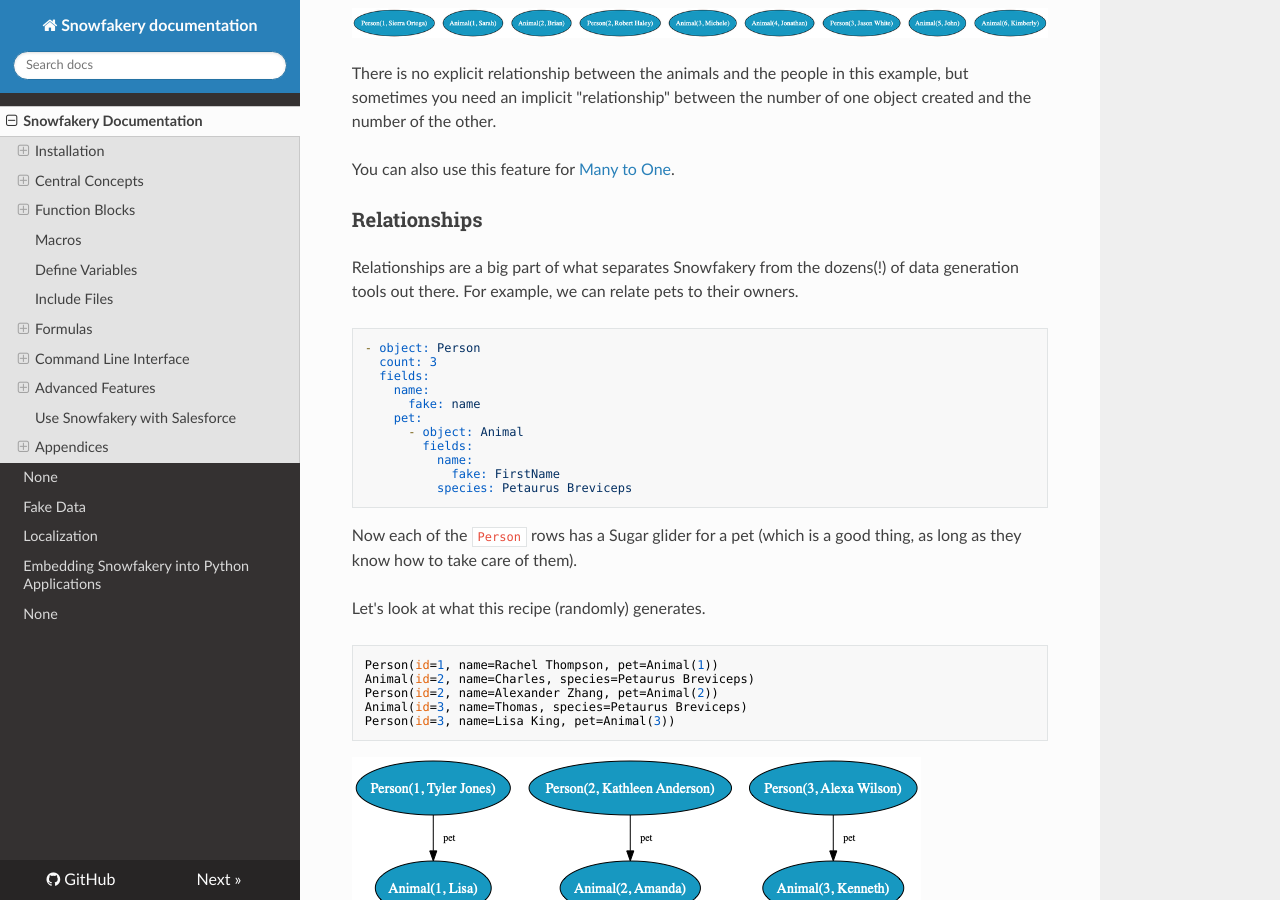
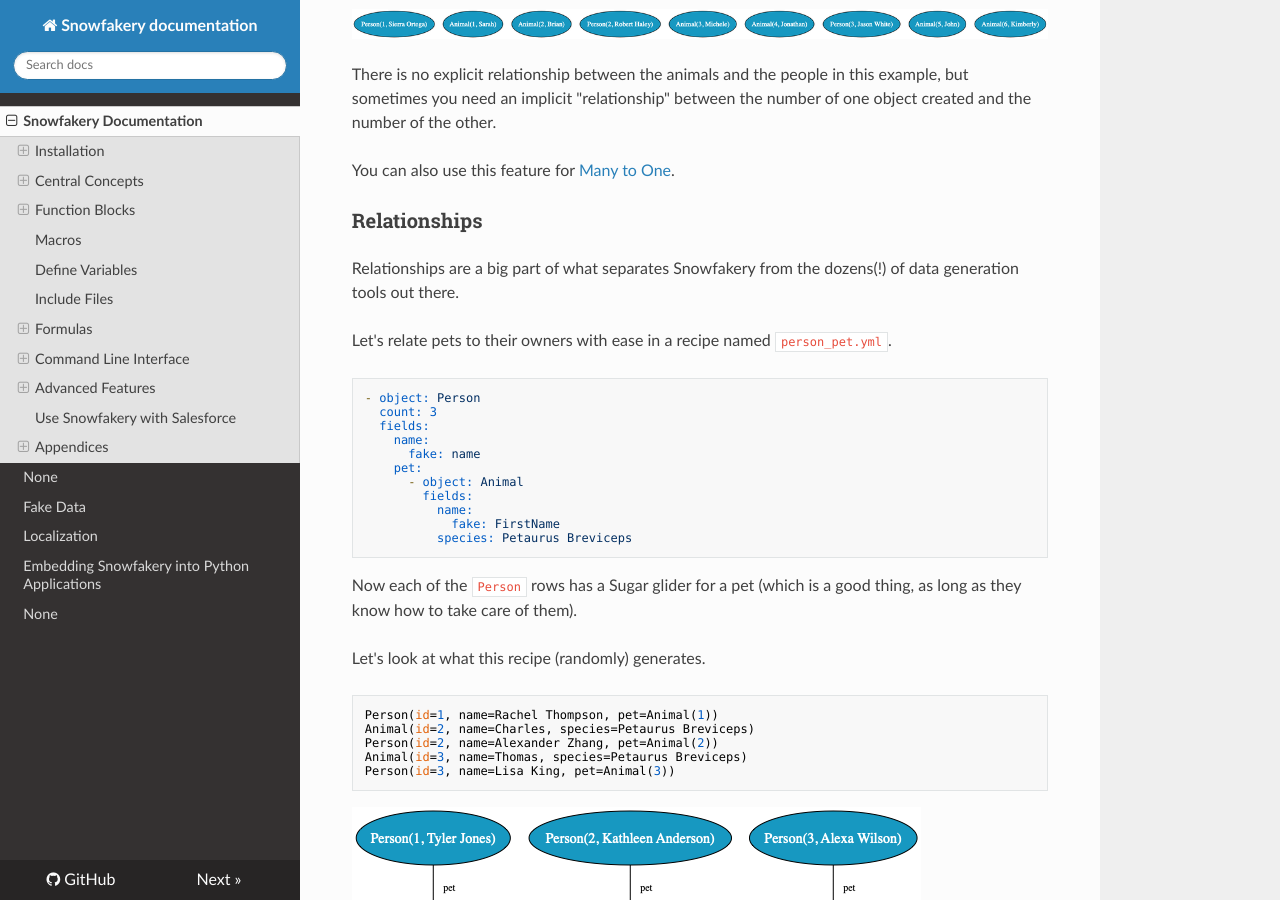
Before and after one commit to SFDO-Tooling/Snowfakery, an MkDocs documentation site: the page built from docs/index.md, in a window 1280 px wide and 900 px high, scrolled down 6558 px. Built offline with MkDocs 1.6.1, drawn with Linux system fonts in a browser that asks for light colours; nearby versions of some CDN libraries; some of the changed text lies outside the part shown.

Commit message:
UPDATED index.md
Fixed backquotes.

````diff
--- a/docs/index.md
+++ b/docs/index.md
@@ -213,7 +213,7 @@
 
 * ``object`` is a type declaration that determines what table or file the row goes in.
 * ``count`` determines how many rows are made. It can be randomized or computed using [Function Blocks](#function-blocks) or the [Formula Language](#formula-language).
-* `fields`` determine what data values to put in the row.
+* ``fields`` determine what data values to put in the row.
 
 You can also have more than one Object Template for any row type, such as a relational table, CSV file, Salesforce Object, and so on.
 
@@ -307,7 +307,9 @@
 
 ### Relationships
 
-Relationships are a big part of what separates Snowfakery from the dozens(!) of data generation tools out there. For example, we can relate pets to their owners.
+Relationships are a big part of what separates Snowfakery from the dozens(!) of data generation tools out there.
+
+Let's relate pets to their owners with ease in a recipe named ``person_pet.yml``.
 
 ```yaml
 - object: Person
@@ -930,7 +932,7 @@
 
 #### ``relativedelta``
 
-The [``relativedelta`` function](https://dateutil.readthedocs.io/en/stable/relativedelta.html) from ``dateutil` is available for use in calculations. For example:
+The [``relativedelta`` function](https://dateutil.readthedocs.io/en/stable/relativedelta.html) from ``dateutil`` is available for use in calculations. For example:
 
 ```yaml
 ${{ date(Date_Established__c) + relativedelta(months=child_index) }}
@@ -1083,8 +1085,7 @@
 .. note::
     If you do not specify an ``output-folder``, the files are created in the current folder.
 
-The [CSVW](https://www.w3.org/TR/tabular-data-primer/) JSON file is a sort of manifest
-for all of the CSV files.
+The [CSVW](https://www.w3.org/TR/tabular-data-primer/) JSON file is a sort of manifest for all of the CSV files.
 
 ## Advanced Features
 
````
